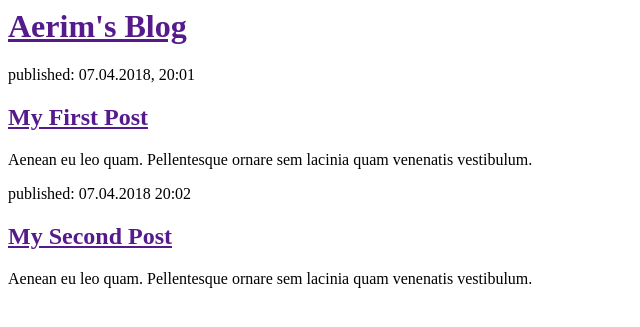
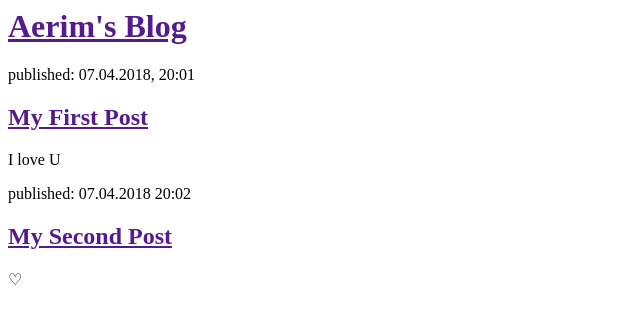
Before and after one commit to Aerim/my-first-blog, a Django app: page / in a window 1280 px wide. Shown: the top 327 px of the page, without its empty margins (0-640 px from the left). Run offline with Django 3.2, Linux system fonts and the light colour scheme.

Commit message:
modify I love you

```diff
--- a/blog/templates/blog/post_list.html
+++ b/blog/templates/blog/post_list.html
@@ -10,14 +10,13 @@
 		<div>
 			<p>published: 07.04.2018, 20:01</p>
 			<h2><a href="">My First Post</a></h2>
-			<p>Aenean eu leo quam. Pellentesque ornare sem lacinia quam venenatis vestibulum.
-			</p>
+			<p>I love U</p>
 		</div>
 
 		<div>
 			<p>published: 07.04.2018 20:02</p>
 			<h2><a href="">My Second Post</a></h2>
-			<p>Aenean eu leo quam. Pellentesque ornare sem lacinia quam venenatis vestibulum.</p>
+			<p>♡</p>
 		</div>
 	</body>
 </html>
--- a/blog/views.py
+++ b/blog/views.py
@@ -1,5 +1,7 @@
 from django.shortcuts import render
-
+from .models import Post
+from django.utils import timezone
 # Create your views here.
 def post_list(request):
-	return render(request, 'blog/post_list.html',{})
+	posts=Post.objects.filter(published_date__lte=timezone.now()).order_by('published_date')
+	return render(request, 'blog/post_list.html',{'posts':posts})
```
Also changed, not shown: db.sqlite3.
